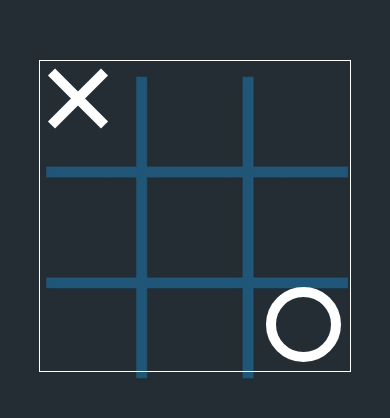
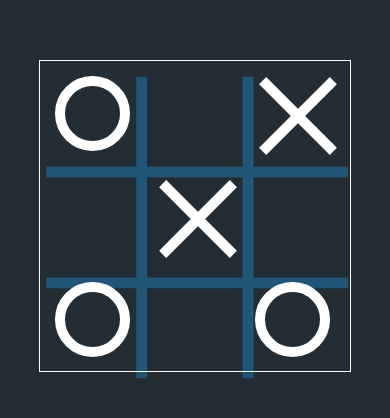
Before and after one commit to JaiRaga/TicTacToe, a React Native app: screen / in a window 390 px wide. Shown: the part 214-632 px from the top of the page. Built offline with nearby package versions, Linux system fonts and the light colour scheme.

Commit message:
:art: finished styling and hooked up the logic for detecting the cell that is clicked

```diff
--- a/App.js
+++ b/App.js
@@ -1,8 +1,25 @@
 import { StatusBar } from "expo-status-bar";
-import { StyleSheet, Text, View, ImageBackground } from "react-native";
+import { useState } from "react";
+import {
+  StyleSheet,
+  Text,
+  View,
+  ImageBackground,
+  Pressable,
+} from "react-native";
 import bg from "./assets/bg.jpeg";
 
 export default function App() {
+  const [gameMap, setGameMap] = useState([
+    ["o", "", "x"], // 1st row
+    ["", "x", ""], // 2nd row
+    ["o", "", "o"], // 3rd row
+  ]);
+
+  const onPress = (row, col) => {
+    console.warn(row, col);
+  };
+
   return (
     <View style={styles.container}>
       <ImageBackground
@@ -11,12 +28,27 @@ export default function App() {
         resizeMode="contain"
       >
         <View style={styles.map}>
-          <View style={styles.circle} />
-
-          <View style={styles.cross}>
-            <View style={styles.crossLine} />
-            <View style={[styles.crossLine, styles.crossLineReversed]} />
-          </View>
+          {gameMap.map((row, rowInd) => (
+            <View key={rowInd} style={styles.row}>
+              {row.map((cell, colInd) => (
+                <Pressable
+                  key={colInd}
+                  onPress={() => onPress(rowInd, colInd)}
+                  style={styles.cell}
+                >
+                  {cell === "o" && <View style={styles.circle} />}
+                  {cell === "x" && (
+                    <View style={styles.cross}>
+                      <View style={styles.crossLine} />
+                      <View
+                        style={[styles.crossLine, styles.crossLineReversed]}
+                      />
+                    </View>
+                  )}
+                </Pressable>
+              ))}
+            </View>
+          ))}
         </View>
       </ImageBackground>
 
@@ -44,12 +76,24 @@ const styles = StyleSheet.create({
     borderWidth: 1,
     borderColor: "white",
     width: "80%",
-    aspectRatio: 1
+    aspectRatio: 1,
+  },
+  row: {
+    flex: 1,
+    flexDirection: "row",
+    // borderColor: "yellow",
+    // borderWidth: 1,
+    padding: 5,
+    // backgroundColor: 'green'
+  },
+  cell: {
+    width: 100,
+    height: 100,
+    flex: 1,
+    // borderColor: "red",
+    // borderWidth: 2,
   },
   circle: {
-    position: "absolute",
-    left: 2 * 108,
-    top: 2 * 108,
     width: 75,
     height: 75,
     borderRadius: 50,
@@ -61,15 +105,13 @@ const styles = StyleSheet.create({
   },
   cross: {
     // backgroundColor: "red",
-    position: "absolute",
-    width: 75,
-    height: 75
+    flex: 1,
   },
   crossLine: {
     position: "absolute",
-    left: 32.5,
+    left: "48%",
     width: 10,
-    height: 75,
+    height: "100%",
     backgroundColor: "white",
     transform: [{ rotate: "45deg" }],
   },
```
